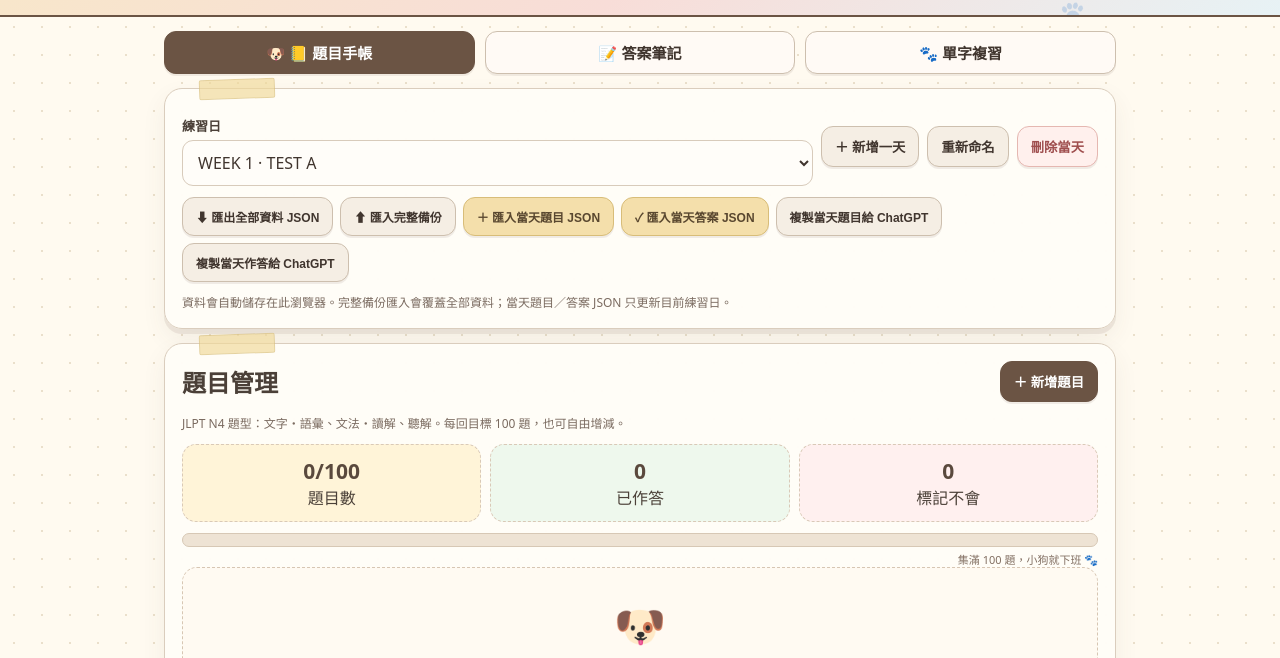
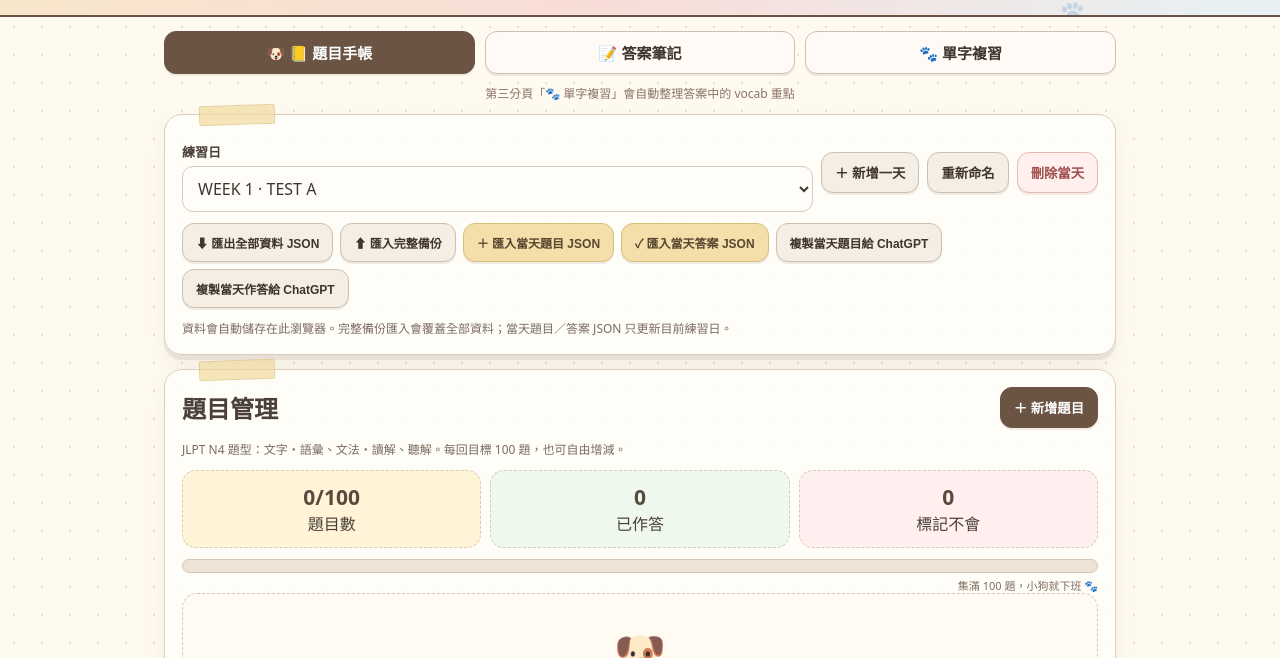
Before and after one commit to mofon0325/JEPT, a plain HTML site: page index.html in a window 1280 px wide. Shown: the part 127-785 px from the top of the page. Drawn offline with Linux system fonts and the light colour scheme.

Commit message:
Add files via upload

```diff
--- a/index.html
+++ b/index.html
@@ -22,7 +22,7 @@ header:before,header:after{content:'🐾';position:absolute;font-size:34px;opaci
 header:before{right:6%;top:8px}header:after{right:15%;bottom:-6px;transform:rotate(18deg)}
 .hero{max-width:980px;margin:auto;display:flex;gap:14px;align-items:center}.dogmark{width:68px;height:68px;flex:0 0 68px;background:var(--paper);border:2px solid var(--cocoa);border-radius:48% 52% 44% 56%;display:grid;place-items:center;font-size:36px;box-shadow:4px 4px 0 #cdb69e;transform:rotate(-3deg)}
 header h1{margin:0;font-size:24px;letter-spacing:.4px}header p{margin:6px 0 0;color:#766459;font-size:13px}.hero-note{display:inline-block;margin-top:8px;padding:4px 10px;background:#fff9;border:1px dashed #a98d77;border-radius:999px;font-size:12px;color:#715b4c;transform:rotate(-1deg)}
-.wrap{max-width:980px;margin:auto;padding:14px}.tabs{display:flex;gap:10px;margin-bottom:14px}.tabs button{flex:1;font-size:15px}
+.wrap{max-width:980px;margin:auto;padding:14px}.tabs{display:grid;grid-template-columns:repeat(3,1fr);gap:10px;margin-bottom:14px}.tabs button{min-width:0;font-size:15px;white-space:nowrap}
 .panel{background:rgba(255,253,247,.98);border:1.5px solid var(--line);border-radius:18px;padding:17px;margin-bottom:14px;box-shadow:var(--shadow);position:relative}.panel:before{content:'';position:absolute;width:74px;height:18px;left:34px;top:-10px;background:rgba(240,217,153,.65);border:1px solid rgba(180,151,83,.25);transform:rotate(-2deg);border-radius:2px}
 button{border:1.5px solid #cdbfae;background:#f5eee4;color:var(--dark);border-radius:12px;padding:10px 13px;font-weight:750;cursor:pointer;box-shadow:0 2px 0 rgba(107,84,68,.10);transition:.15s transform,.15s box-shadow}button:hover{transform:translateY(-1px)}button:active{transform:translateY(1px);box-shadow:none}
 button.primary,.tabs button.active{background:var(--cocoa);border-color:var(--cocoa);color:white}.tabs button.active:before{content:'🐶 ';}.tabs button:not(.active){background:#fffaf5}.danger{background:#fff0ed!important;color:#9f4e4e!important;border-color:#e5b7b1!important}.gold{background:#f4dfab!important;color:#59472f!important;border-color:#d8bd79!important}
@@ -37,13 +37,13 @@ input,textarea,select{width:100%;padding:10px 11px;border:1.5px solid #d8cbbb;bo
 .progress{height:14px;background:#eee3d4;border:1px solid #d7c8b5;border-radius:99px;overflow:hidden;margin-top:11px;padding:2px}.progress>div{height:100%;background:repeating-linear-gradient(45deg,#a9cbd6 0 12px,#c8e1e8 12px 24px);border-radius:99px;transition:width .3s ease}.progress-wrap{position:relative}.progress-label{font-size:11px;color:#826f62;text-align:right;margin-top:4px}
 .section-badge{display:inline-block;padding:3px 8px;border-radius:999px;background:#f3e4d5;color:#6c5849;font-size:11px;margin-bottom:4px}
 .empty-note{text-align:center;padding:28px 12px;border:1.5px dashed #d7c6b3;border-radius:15px;background:#fffaf2;color:#7a685c}.empty-note .dog{font-size:42px;display:block;margin-bottom:8px}.empty-note b{display:block;color:#5a493d;margin-bottom:4px}
-@media(max-width:600px){.wrap{padding:10px}.panel{padding:13px}.editor-grid{grid-template-columns:1fr}.row.stack-mobile>*{flex-basis:100%}.hero{align-items:flex-start}.dogmark{width:56px;height:56px;flex-basis:56px;font-size:30px}header h1{font-size:21px}.toolbar button{flex:1 1 calc(50% - 8px)}.question{transform:none!important}}
+@media(max-width:600px){.tabs{grid-template-columns:1fr 1fr 1fr}.tabs button{font-size:13px;padding:10px 6px}.wrap{padding:10px}.panel{padding:13px}.editor-grid{grid-template-columns:1fr}.row.stack-mobile>*{flex-basis:100%}.hero{align-items:flex-start}.dogmark{width:56px;height:56px;flex-basis:56px;font-size:30px}header h1{font-size:21px}.toolbar button{flex:1 1 calc(50% - 8px)}.question{transform:none!important}}
 </style>
 </head>
 <body>
 <header><div class="hero"><div class="dogmark" aria-hidden="true">🐶</div><div><h1>JLPT N4 小狗學習手帳</h1><p>每週兩回 × 每回 100 題｜題目與答案分頁｜本機保存與備份</p><span class="hero-note">今日任務：慢慢寫，但不要放過錯題 ☁️</span></div></div></header>
 <main class="wrap">
-<div class="tabs"><button id="tabQ" class="active" onclick="switchTab('questions')">📒 題目手帳</button><button id="tabA" onclick="switchTab('answers')">📝 答案筆記</button><button id="tabV" onclick="switchTab('vocab')">🐾 單字複習</button></div>
+<div class="tabs"><button id="tabQ" class="active" onclick="switchTab('questions')">📒 題目手帳</button><button id="tabA" onclick="switchTab('answers')">📝 答案筆記</button><button id="tabV" onclick="switchTab('vocab')">🐾 單字複習</button></div><div class="small" style="text-align:center;margin:-4px 0 12px;color:#8a7466">第三分頁「🐾 單字複習」會自動整理答案中的 vocab 重點</div>
 <section class="panel">
 <div class="row stack-mobile"><div><label for="daySel">練習日</label><select id="daySel" onchange="chooseDay(this.value)"></select></div><button onclick="addDay()">＋ 新增一天</button><button onclick="renameDay()">重新命名</button><button class="danger" onclick="deleteDay()">刪除當天</button></div>
 <div class="toolbar"><button onclick="exportData()">⬇ 匯出全部資料 JSON</button><button onclick="document.getElementById('importFile').click()">⬆ 匯入完整備份</button><input id="importFile" type="file" accept=".json,application/json" class="hidden" onchange="importData(event)"><button class="gold" onclick="document.getElementById('questionFile').click()">＋ 匯入當天題目 JSON</button><input id="questionFile" type="file" accept=".json,application/json" class="hidden" onchange="importQuestions(event)"><button class="gold" onclick="document.getElementById('answerFile').click()">✓ 匯入當天答案 JSON</button><input id="answerFile" type="file" accept=".json,application/json" class="hidden" onchange="importAnswers(event)"><button onclick="copyDay()">複製當天題目給 ChatGPT</button><button onclick="copySubmission()">複製當天作答給 ChatGPT</button></div>
```
